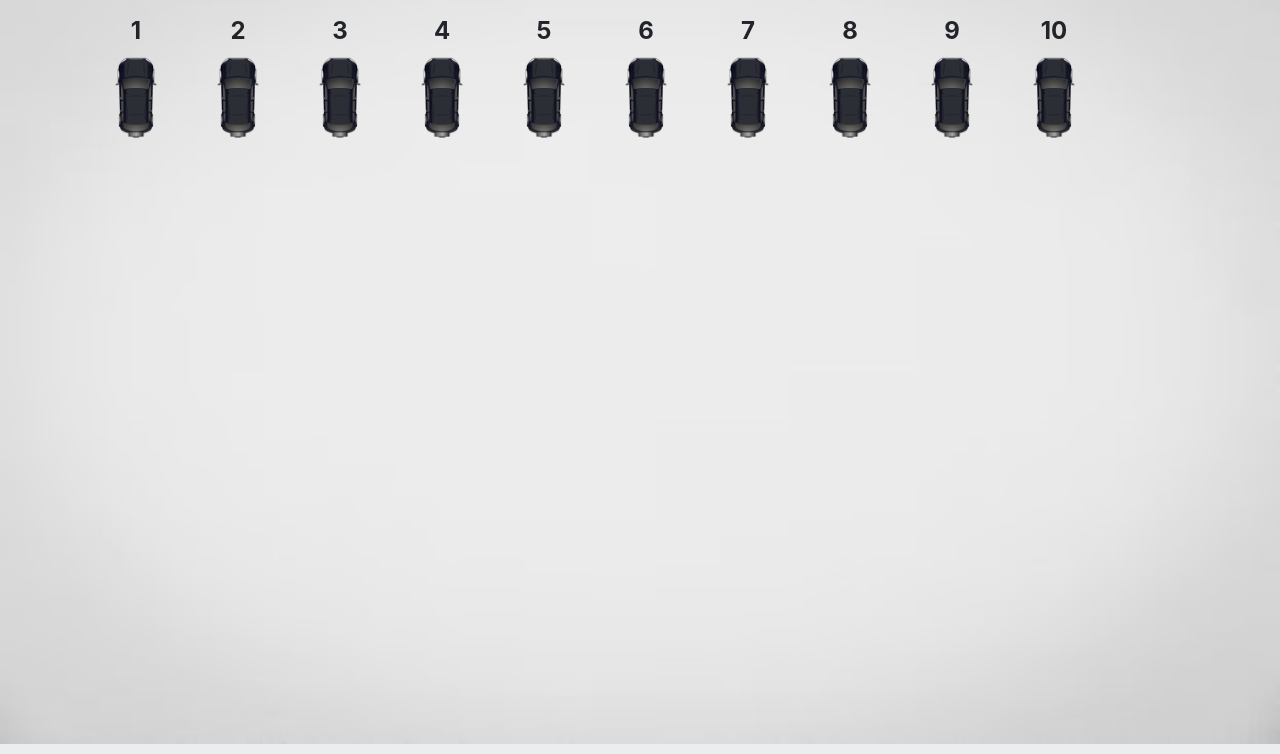
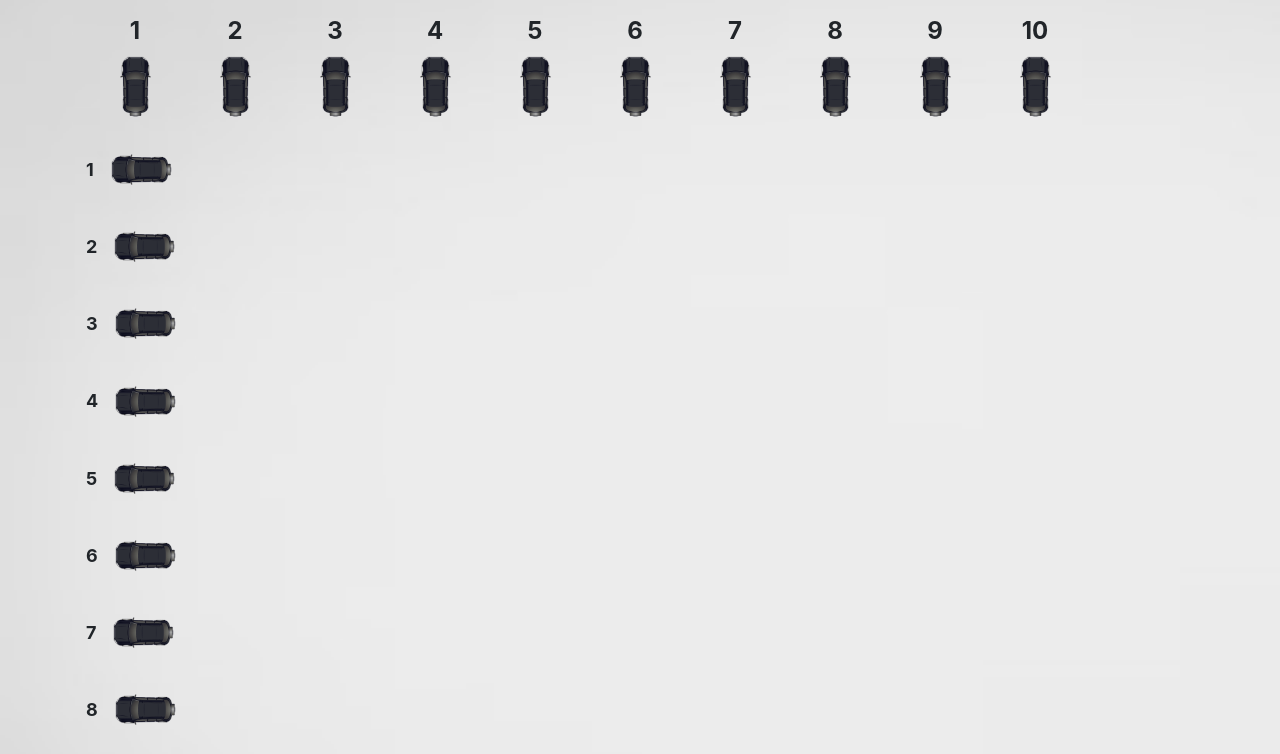
Before and after one commit to JonyR316/Parqueo, a PHP site: page / in a window 1280 px wide. Shown: the part 56-810 px from the top of the page. Run offline with PHP 8.4, Linux system fonts and the light colour scheme.

Commit message:
autos parte izquierda bien

```diff
--- a/index.php
+++ b/index.php
@@ -12,7 +12,7 @@
 <body style="background-image: url('public/imagenes/piso.jpg');
             background-repeat: no-repeat;
             z-index: -3;
-            background-size: 100vw 100vh;">
+            background-size: 150vw 150vh;">
 
 <nav class="navbar navbar-expand-lg navbar-dark bg-dark">
 <a class="navbar-brand" href="#">
@@ -78,11 +78,11 @@
 <div class="container">
   <table>
     <tr>
-      <td width="100px">
+      <td width="25px">
         <p>
           <center>
           <h4><b>1</b></h4>
-          <img src="public/imagenes/auto.png" width="100px" alt="">
+          <img src="public/imagenes/auto.png" width="75px" alt="">
           </center>
         </p>
       </td>
@@ -90,7 +90,7 @@
         <p>
           <center>
           <h4><b>2</b></h4>
-          <img src="public/imagenes/auto.png" width="100px" alt="">
+          <img src="public/imagenes/auto.png" width="75px" alt="">
           </center>
         </p>
       </td>
@@ -98,7 +98,7 @@
         <p>
           <center>
           <h4><b>3</b></h4>
-          <img src="public/imagenes/auto.png" width="100px" alt="">
+          <img src="public/imagenes/auto.png" width="75px" alt="">
           </center>
         </p>
       </td>
@@ -106,7 +106,7 @@
         <p>
           <center>
           <h4><b>4</b></h4>
-          <img src="public/imagenes/auto.png" width="100px" alt="">
+          <img src="public/imagenes/auto.png" width="75px" alt="">
           </center>
         </p>
       </td>
@@ -114,7 +114,7 @@
         <p>
           <center>
           <h4><b>5</b></h4>
-          <img src="public/imagenes/auto.png" width="100px" alt="">
+          <img src="public/imagenes/auto.png" width="75px" alt="">
           </center>
         </p>
       </td>
@@ -122,7 +122,7 @@
         <p>
           <center>
           <h4><b>6</b></h4>
-          <img src="public/imagenes/auto.png" width="100px" alt="">
+          <img src="public/imagenes/auto.png" width="75px" alt="">
           </center>
         </p>
       </td>
@@ -130,7 +130,7 @@
         <p>
           <center>
           <h4><b>7</b></h4>
-          <img src="public/imagenes/auto.png" width="100px" alt="">
+          <img src="public/imagenes/auto.png" width="75px" alt="">
           </center>
         </p>
       </td>
@@ -138,7 +138,7 @@
         <p>
           <center>
           <h4><b>8</b></h4>
-          <img src="public/imagenes/auto.png" width="100px" alt="">
+          <img src="public/imagenes/auto.png" width="75px" alt="">
           </center>
         </p>
       </td>
@@ -146,7 +146,7 @@
         <p>
           <center>
           <h4><b>9</b></h4>
-          <img src="public/imagenes/auto.png" width="100px" alt="">
+          <img src="public/imagenes/auto.png" width="75px" alt="">
           </center>
         </p>
       </td>
@@ -154,12 +154,68 @@
         <p>
           <center>
           <h4><b>10</b></h4>
-          <img src="public/imagenes/auto.png" width="100px" alt="">
+          <img src="public/imagenes/auto.png" width="75px" alt="">
           </center>
         </p>
       </td>
     </tr>
-  </table>
+    <tr>
+    <td width="100px" style="display: flex; align-items: center; margin-bottom: 10px;">
+      <h4 style="margin: 0; font-size: 18px;"><b>1</b></h4>
+      <img src="public/imagenes/auto.png" width="75px" alt="" style="transform: rotate(-90deg); margin-left: 10px;">
+    </td>
+  </tr>
+  <tr>
+    <td width="100px" style="display: flex; align-items: center; margin-bottom: 10px;">
+      <h4 style="margin: 0; font-size: 18px;"><b>2</b></h4>
+      <img src="public/imagenes/auto.png" width="75px" alt="" style="transform: rotate(-90deg); margin-left: 10px;">
+    </td>
+  </tr>
+  <tr>
+    <td width="100px" style="display: flex; align-items: center; margin-bottom: 10px;">
+      <h4 style="margin: 0; font-size: 18px;"><b>3</b></h4>
+      <img src="public/imagenes/auto.png" width="75px" alt="" style="transform: rotate(-90deg); margin-left: 10px;">
+    </td>
+  </tr>
+  <tr>
+    <td width="100px" style="display: flex; align-items: center; margin-bottom: 10px;">
+      <h4 style="margin: 0; font-size: 18px;"><b>4</b></h4>
+      <img src="public/imagenes/auto.png" width="75px" alt="" style="transform: rotate(-90deg); margin-left: 10px;">
+    </td>
+  </tr>
+  <tr>
+    <td width="100px" style="display: flex; align-items: center; margin-bottom: 10px;">
+      <h4 style="margin: 0; font-size: 18px;"><b>5</b></h4>
+      <img src="public/imagenes/auto.png" width="75px" alt="" style="transform: rotate(-90deg); margin-left: 10px;">
+    </td>
+  </tr>
+  <tr>
+    <td width="100px" style="display: flex; align-items: center; margin-bottom: 10px;">
+      <h4 style="margin: 0; font-size: 18px;"><b>6</b></h4>
+      <img src="public/imagenes/auto.png" width="75px" alt="" style="transform: rotate(-90deg); margin-left: 10px;">
+    </td>
+  </tr>
+  <tr>
+    <td width="100px" style="display: flex; align-items: center; margin-bottom: 10px;">
+      <h4 style="margin: 0; font-size: 18px;"><b>7</b></h4>
+      <img src="public/imagenes/auto.png" width="75px" alt="" style="transform: rotate(-90deg); margin-left: 10px;">
+    </td>
+  </tr>
+  <tr>
+    <td width="100px" style="display: flex; align-items: center; margin-bottom: 10px;">
+      <h4 style="margin: 0; font-size: 18px;"><b>8</b></h4>
+      <img src="public/imagenes/auto.png" width="75px" alt="" style="transform: rotate(-90deg); margin-left: 10px;">
+    </td>
+  </tr>
+
+
+
+
+</table>
+
+
+
+
 </div>
 
 
```
